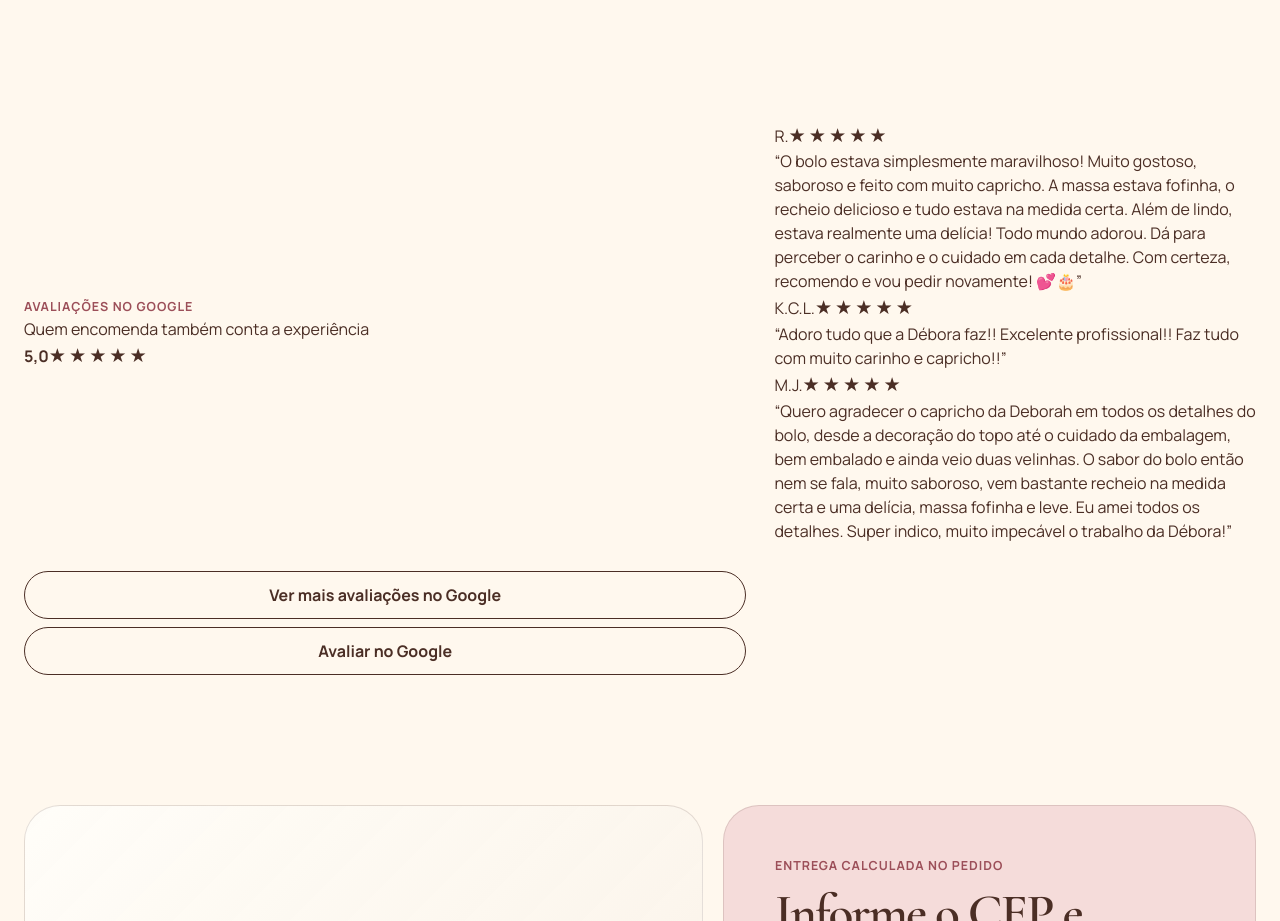
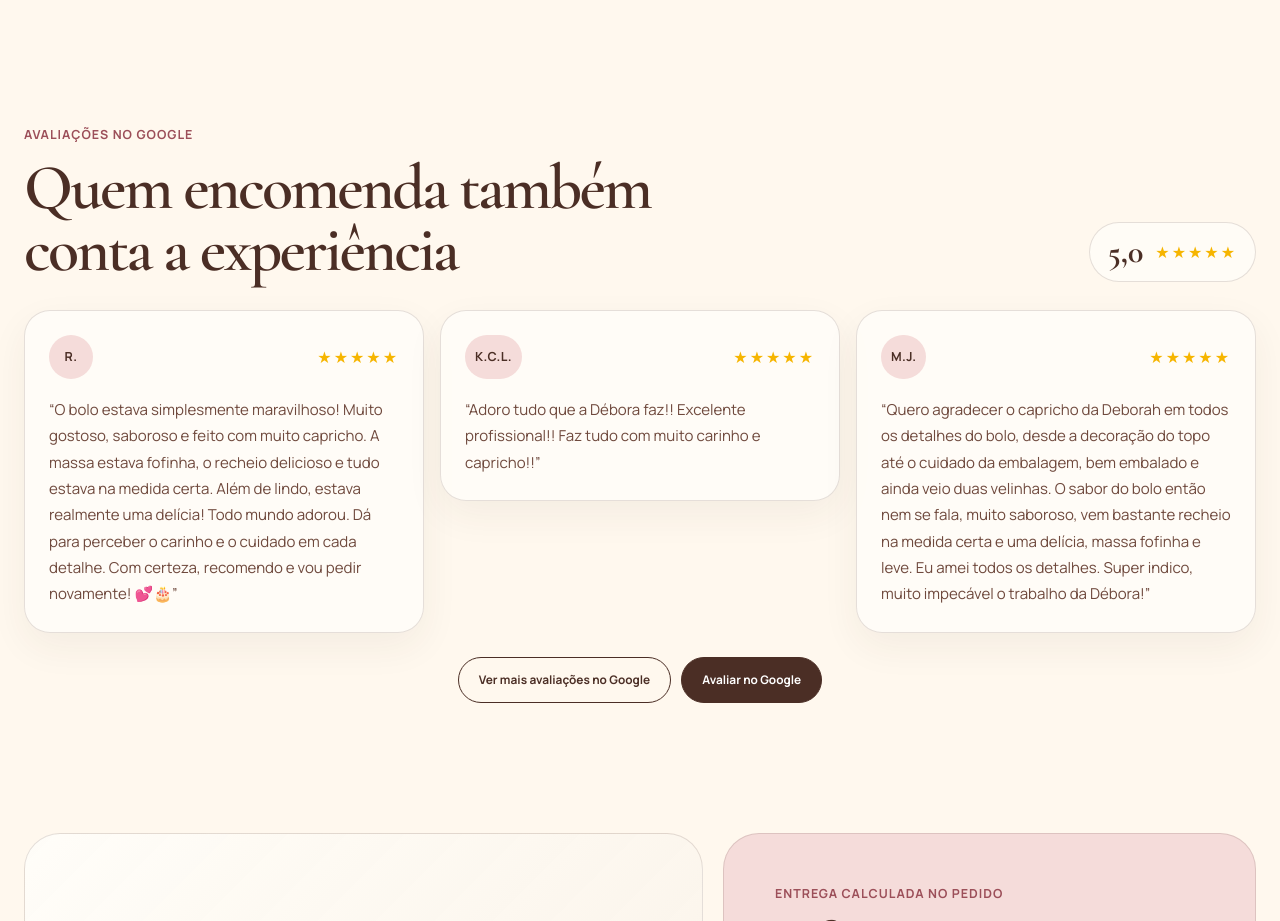
Before and after one commit to doceriabrigadeiroebeijinho/doceriabrigadeiroebeijinho.github.io, a Next.js app: page / in a window 1280 px wide. Shown: the part 4540-5461 px from the top of the page. Built offline with nearby package versions, Linux system fonts and the light colour scheme.

Commit message:
Update globals.css

```diff
--- a/app/globals.css
+++ b/app/globals.css
@@ -3895,42 +3895,113 @@ footer a:hover {
           font-size: 1.05rem;
         }
         .google-reviews-section {
-          display: grid;
-          grid-template-columns: 1.2fr 0.8fr;
-          gap: 28px;
-          align-items: center;
           width: min(1280px, calc(100% - 48px));
           margin: 0 auto 130px;
         }
-        .google-review-summary {
-          border: 1px solid rgba(0, 0, 0, 0.12);
-          border-radius: 22px;
-          padding: 22px;
-          display: grid;
-          gap: 18px;
+        .google-reviews-heading {
+          display: flex;
+          align-items: flex-end;
+          justify-content: space-between;
+          gap: 28px;
+          margin-bottom: 28px;
         }
-        .google-review-summary > div:first-child {
-          display: grid;
-          gap: 4px;
+        .google-reviews-heading > div:first-child {
+          max-width: 760px;
         }
-        .google-review-summary strong {
+        .google-reviews-heading h2 {
+          margin: 12px 0 0;
+          font-family: var(--font-cormorant), Georgia, serif;
+          font-size: clamp(2.8rem, 5vw, 4.8rem);
+          font-weight: 600;
+          letter-spacing: -0.04em;
+          line-height: 0.98;
+        }
+        .google-rating-badge {
+          display: flex;
+          flex: 0 0 auto;
+          align-items: center;
+          gap: 12px;
+          padding: 13px 18px;
+          border: 1px solid var(--line);
+          border-radius: 999px;
+          background: rgba(255, 253, 248, 0.82);
+        }
+        .google-rating-badge strong {
+          font-family: var(--font-cormorant), Georgia, serif;
           font-size: 2rem;
+          line-height: 1;
         }
         .google-stars {
-          letter-spacing: 3px;
-          font-size: 1.2rem;
+          color: #f6b500;
+          letter-spacing: 2px;
+          font-size: 1rem;
+          line-height: 1;
+          white-space: nowrap;
+        }
+        .google-review-cards {
+          display: grid;
+          grid-template-columns: repeat(3, 1fr);
+          align-items: start;
+          gap: 16px;
+        }
+        .google-review-card {
+          display: flex;
+          flex-direction: column;
+          align-self: start;
+          gap: 18px;
+          padding: 24px;
+          border: 1px solid var(--line);
+          border-radius: 26px;
+          background: rgba(255, 253, 248, 0.84);
+          box-shadow: 0 14px 38px rgba(75, 46, 37, 0.06);
+        }
+        .google-review-card-head {
+          display: flex;
+          align-items: center;
+          justify-content: space-between;
+          gap: 14px;
+        }
+        .review-initials {
+          display: grid;
+          min-width: 44px;
+          height: 44px;
+          place-items: center;
+          padding: 0 10px;
+          border-radius: 999px;
+          background: var(--blush);
+          color: var(--cocoa);
+          font-size: 0.78rem;
+          font-weight: 800;
+          letter-spacing: 0.03em;
+        }
+        .google-review-card p {
+          margin: 0;
+          color: var(--cocoa-2);
+          font-size: 0.94rem;
+          line-height: 1.75;
         }
         .google-review-actions {
-          display: grid;
-          gap: 8px;
+          display: flex;
+          justify-content: center;
+          gap: 10px;
+          margin-top: 24px;
         }
         .google-review-actions a {
+          display: inline-flex;
+          min-height: 46px;
+          align-items: center;
+          justify-content: center;
+          padding: 0 20px;
+          border: 1px solid var(--cocoa);
+          border-radius: 999px;
+          font-size: 0.74rem;
+          font-weight: 800;
           text-align: center;
           text-decoration: none;
-          border: 1px solid currentColor;
-          border-radius: 999px;
-          padding: 11px 14px;
-          font-weight: 700;
+        }
+        .google-review-actions a:last-child {
+          background: var(--cocoa);
+          color: white;
         }
         .deposit-policy-notice {
           margin: 18px 0;
@@ -3965,9 +4036,6 @@ footer a:hover {
           .gallery-section,
           .delivery-section,
           .about-section,
-          .google-reviews-section {
-            grid-template-columns: 1fr !important;
-          }
           .google-reviews-section {
             width: calc(100% - 24px) !important;
             margin-bottom: 88px !important;
@@ -4086,8 +4154,31 @@ footer a:hover {
             bottom: 0;
             z-index: 5;
           }
-          .location-actions,
+          .google-reviews-heading {
+            align-items: flex-start;
+            flex-direction: column;
+            gap: 16px;
+          }
+          .google-reviews-heading h2 {
+            font-size: clamp(2.65rem, 13vw, 3.6rem);
+          }
+          .google-rating-badge {
+            align-self: flex-start;
+          }
+          .google-review-cards {
+            grid-template-columns: 1fr;
+          }
+          .google-review-card {
+            padding: 20px;
+          }
           .google-review-actions {
+            display: grid;
+            grid-template-columns: 1fr;
+          }
+          .google-review-actions a {
+            width: 100%;
+          }
+          .location-actions {
             grid-template-columns: 1fr !important;
           }
         }
```
